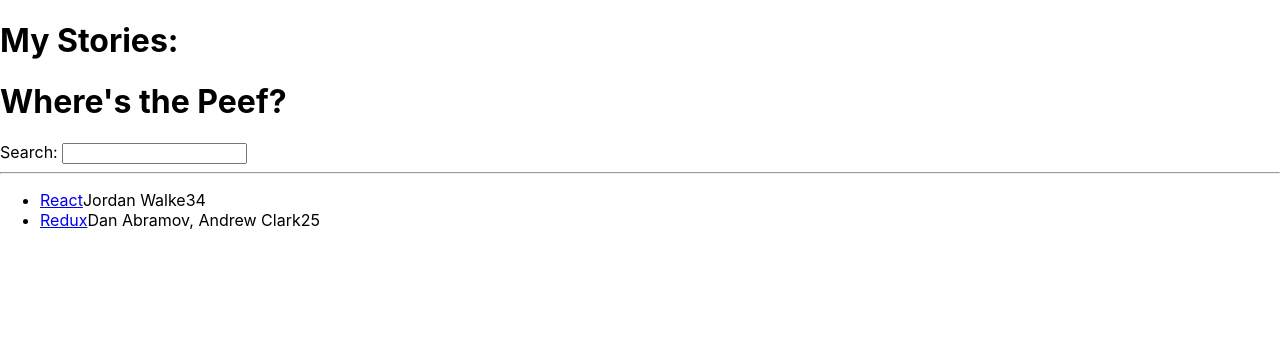
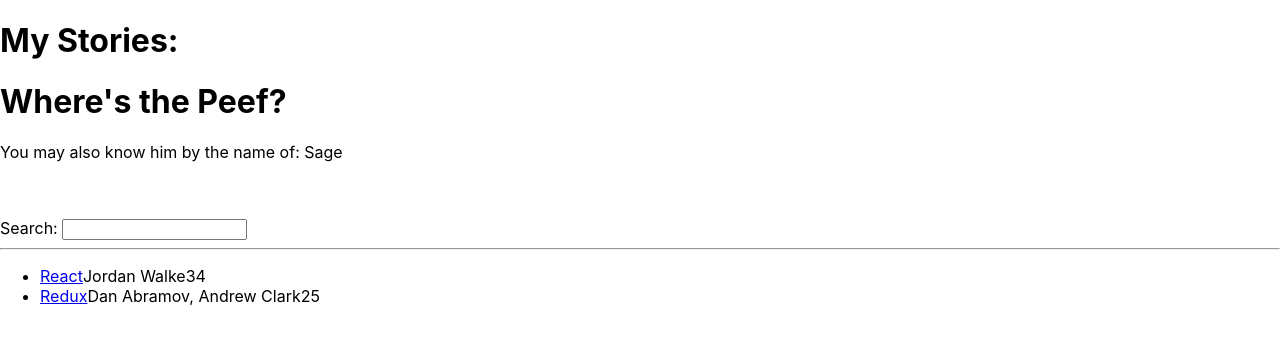
Before and after one commit to QuantumGiraffe/code-sandbox, a React (Create React App) app: page / in a window 1280 px wide. Shown: the top 342 px of the page. Built offline with nearby package versions, Linux system fonts and the light colour scheme.

Commit message:
added object "cat"

```diff
--- a/src/App.js
+++ b/src/App.js
@@ -29,7 +29,30 @@ const list = [
 
 function App() {
 
+  function List() {
+    return(
+      <ul>
+      {list.map(function (item) {
+        return (
+          // It is literally just JS mixed with HTML! JS is in brackets, HTML is outside brackets (but always
+          // Within "return()" within a function)
+          <li key={item.objectID}>
+            <span>
+              <a href={item.url}>{item.title}</a>
+            </span>
+            <span id='author'>{item.author}</span>
+            <span>{item.num_comments}</span>
+            <span>{item.points}</span>
+          </li>
+        );
+      })}
+    </ul>
+    )
 
+
+
+
+  }
   return (
 
     <div>
@@ -45,8 +68,9 @@ function App() {
       <hr />
       {/* this creates a horizontal line to break up page */}
 
+      {/* we are going to turn the following code into it's own function  */}
 
-      <ul>
+      {/* <ul>
         {list.map(function (item) {
           // performs the MAP method on the array LIST ---- I forget but I think that "item" is a prop
           // What ITEM means is that each item in the LIST array is passed through as that variable
@@ -62,7 +86,10 @@ function App() {
             </li>
           );
         })}
-      </ul>
+      </ul> */}
+
+      <List />
+
     </div>
   );
 }
--- a/src/components/Header.js
+++ b/src/components/Header.js
@@ -3,17 +3,39 @@
 
 import React from 'react'
 
-
+const cat = {
+    name: 'Sage',
+    occupation: 'loaf',
+    nickname: "Puffins",
+}
 
 export default function Header() {
 
-    const sausage = 'hello'
+    // const cat = {
+    //     name: 'Sage',
+    //     occupation: 'loaf',
+    //     nickname: "Puffins",
+    // }
+
+    function Puffins() {
+        return(
+            <>
+            <span>{cat.name}</span>
+            </>
+        )
+    }
 
     // In the function, you need to write RETURN to let it know what to list out. Before, I tried to write the following
     // without putting it in return brackets and it simply would not work
 
     return(
+    <>
     <h1>Where's the Peef?</h1>
+    <p> You may also know him by the name of: <Puffins /> </p>
+    <br />
+    <br />
+    </>
+
     )
 }
 
```
